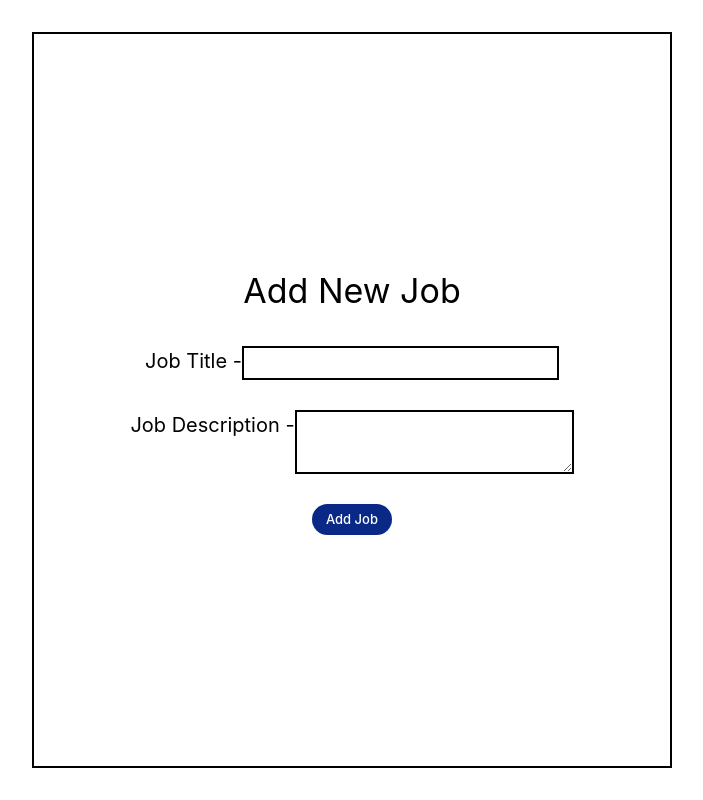
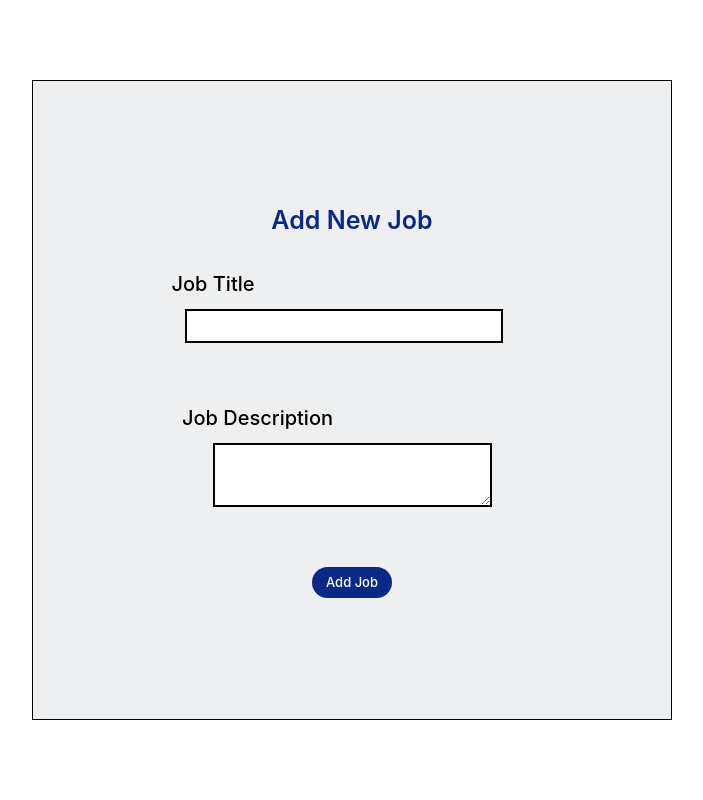
Before and after one commit to harshtalrejaa/RIL_Internship_Project, a React (Vite) app in the folder my-project/: page /AdminForm in a window 1280 px wide. Shown: the whole page, without its empty margins (268-971 px from the left). Built offline with nearby package versions, Linux system fonts and the light colour scheme.

Commit message:
create form

```diff
--- a/my-project/src/components/FormBuilder/AdminForm.css
+++ b/my-project/src/components/FormBuilder/AdminForm.css
@@ -10,25 +10,30 @@
 }
 
 .adminForm {
+  background-color: #edeff1;
   color: black;
-  height: 92vh;
+  height: 80vh;
   width: 50%;
   margin-left: 300px;
   justify-content: center;
   flex-direction: column;
   align-items: center;
   display: flex;
-  border: 2px solid black;
+  border: 1px solid black;
 }
 
 .adminForm input {
   background: white;
   border: 2px solid black;
+  margin-left: -100px;
+  margin-top: 10px;
 }
 
 .adminForm textarea {
   background: white;
   border: 2px solid black;
+  margin-left: -150px;
+  margin-top: 10px;
 }
 
 .adminForm div {
@@ -38,12 +43,26 @@
   font-size: 20px;
 }
 
+.jobTitle{
+  color: black;
+  font-size: 20px;
+  font-weight: 500;
+}
+
+.jobDescription{
+  color: black;
+  font-size: 20px;
+  font-weight: 500;
+}
+
 .adminForm button {
   color: white;
 }
 
 .adminForm h2 {
-  font-size: 34px;
+  color: #0A2986;
+  font-size: 25px;
+  font-weight: 600;
 }
 
 /* Admin Form CSS End */
--- a/my-project/src/components/FormBuilder/AdminForm.jsx
+++ b/my-project/src/components/FormBuilder/AdminForm.jsx
@@ -43,8 +43,9 @@ const AdminForm = () => {
     <div className='adminForm'>
       <h2>Add New Job</h2>
       <form onSubmit={handleSubmit}>
-        <div>
-          <label htmlFor="jobTitle">Job Title - </label>
+        <div className='jobTitle' >
+          <label htmlFor="jobTitle">Job Title </label>
+          <div className="mt-2 ">
             <input
               type="text"
               id="jobTitle"
@@ -53,14 +54,17 @@ const AdminForm = () => {
               required
             />
           </div>
-        <div>
-          <label htmlFor="jobDescription">Job Description - </label>
+        </div>
+        <div className='jobDescription'>
+          <label htmlFor="jobDescription">Job Description</label>
+          <div className="mt-2 ">
             <textarea
               id="jobDescription"
               value={jobDescription}
               onChange={(e) => setJobDescription(e.target.value)}
               required
             />
+        </div>
         </div>
         <button type="submit">Add Job</button>
       </form>
```
Lines whose indentation alone changed are shown as unchanged.
